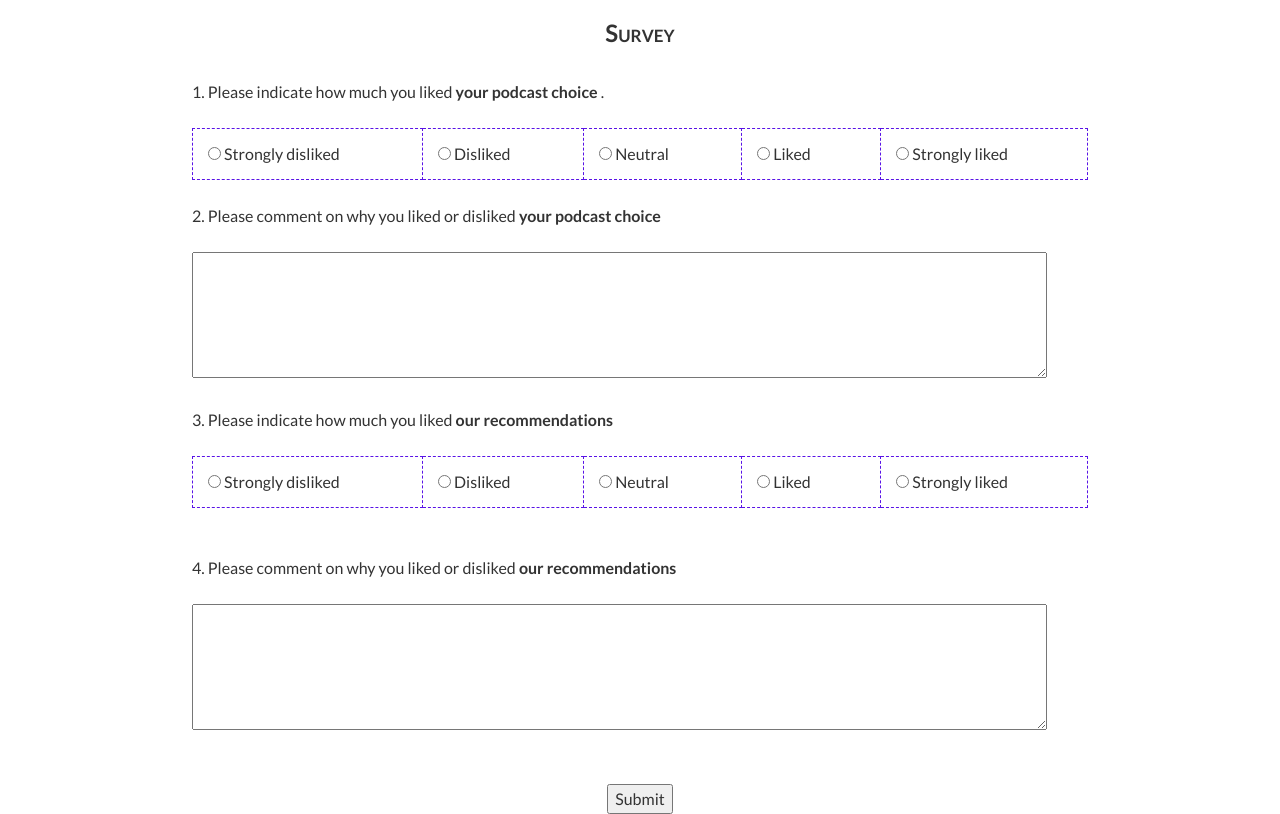
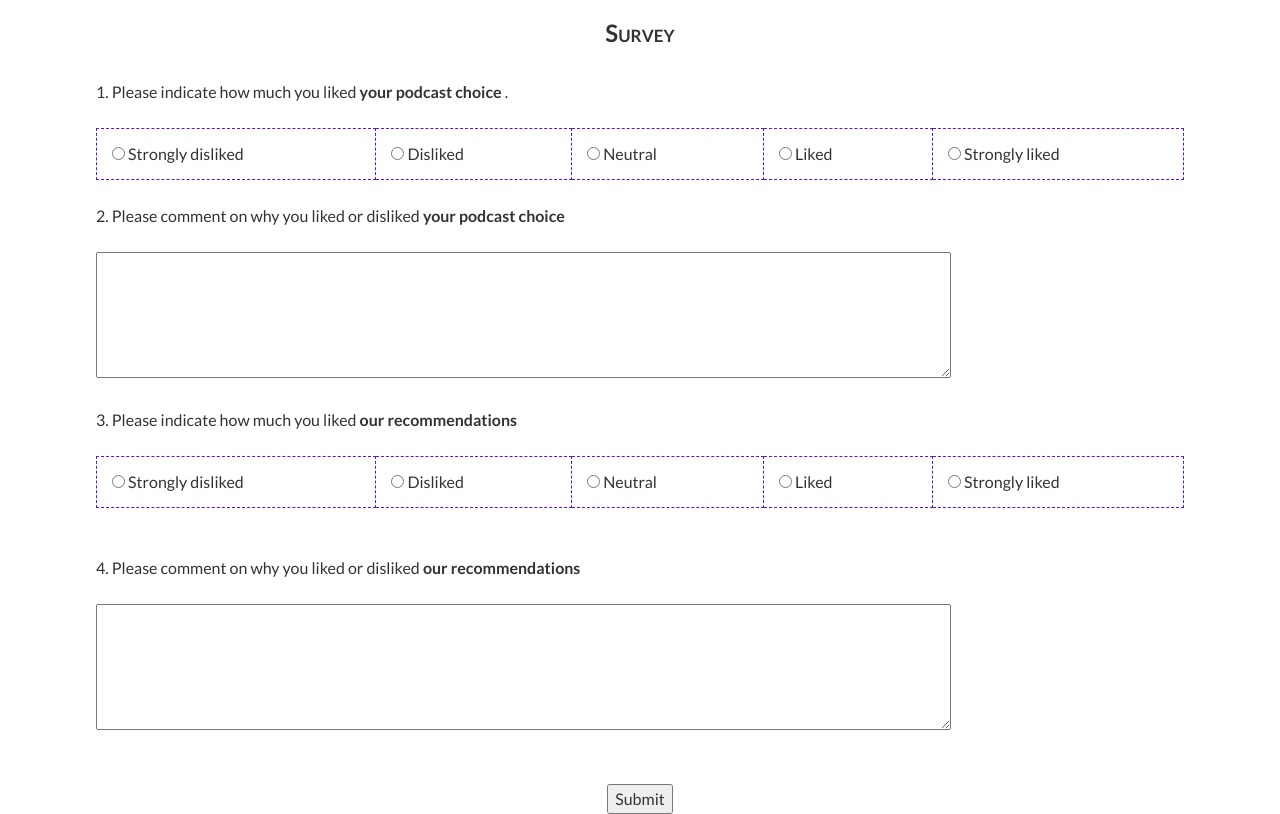
Before and after one commit to sm11/Podcast-Voice-Rec-Study, a Flask app: template templates/survey.html in a window 1280 px wide. Run offline with Flask 2, Linux system fonts and the light colour scheme; the template is opened without the code that fills it, so the values that code supplies are empty; some libraries are stand-ins or nearby versions.

Commit message:
more CSS styling

```diff
--- a/templates/survey.html
+++ b/templates/survey.html
@@ -16,7 +16,7 @@
     <body>
         <h1 align="middle">Survey</h1>
         <br>
-        <div style="width: 70%; margin:auto;">
+        <div style="width: 85%; margin:auto;">
         <form action="/thankyou" method="Post" align="left" id = "submit_survey">
             1. Please indicate how much you liked <b> your podcast choice </b>.<br>
             <table style="width:100%">
--- a/templates/visual_sys.html
+++ b/templates/visual_sys.html
@@ -19,7 +19,7 @@
     </head>
 
     <body>
-        <div style="width:70%;margin:auto;">
+        <div style="width:85%;margin:auto;">
             <!-- Instructions -->
             <br>
             <p>
```
Also changed, not shown: static/img/cork-wallet.png (added), static/img/round.png (added).
